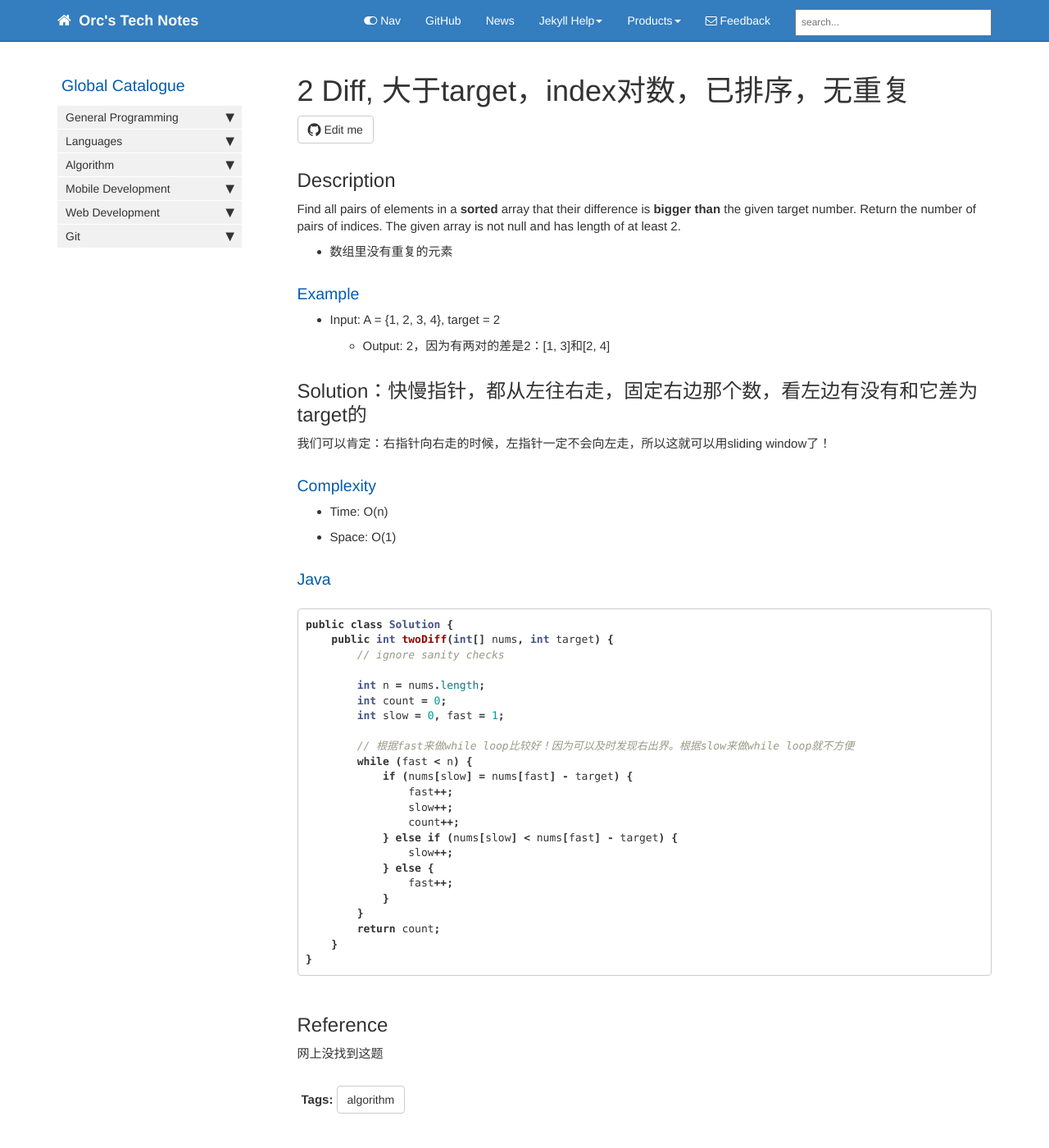
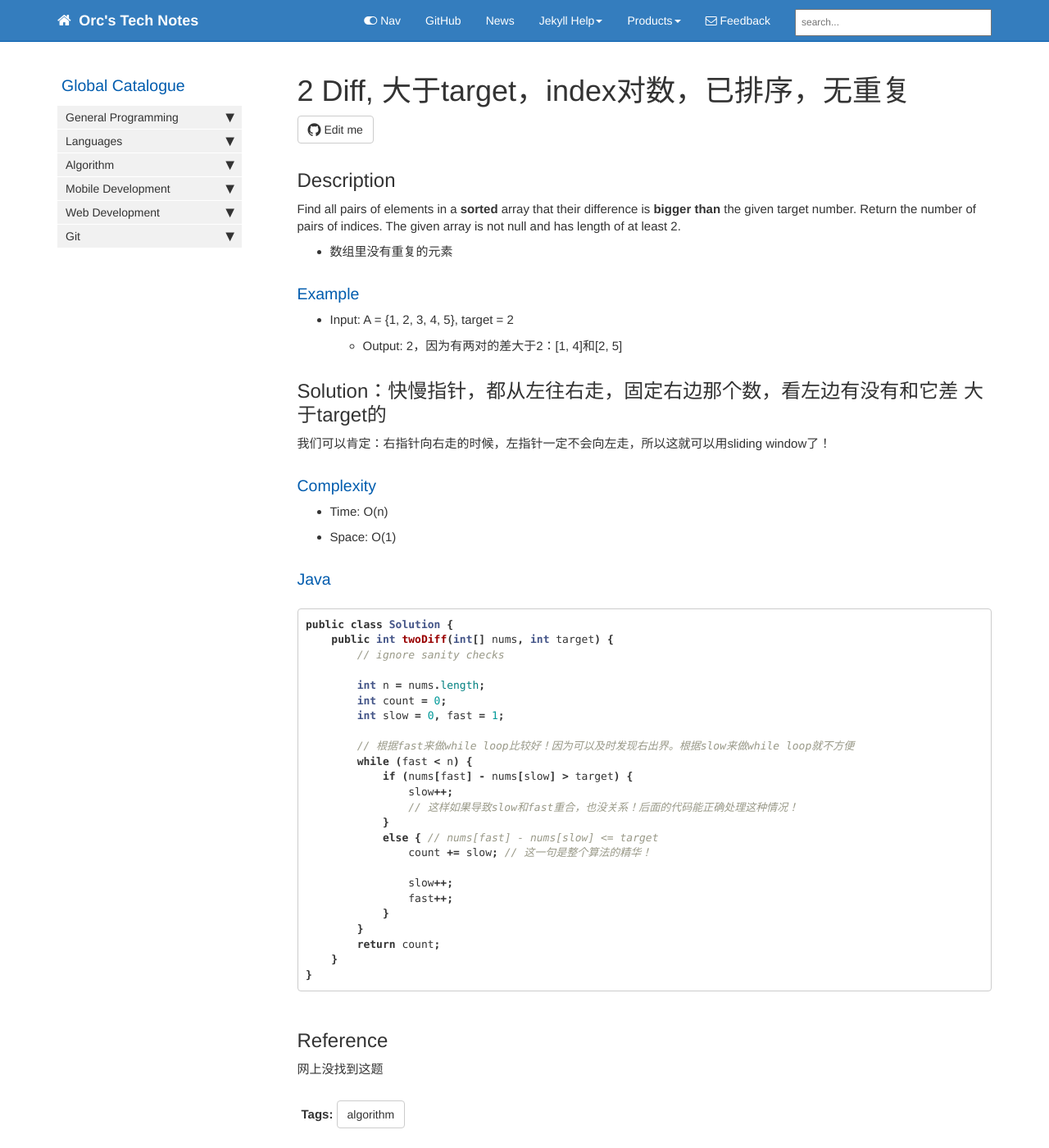
Before and after one commit to HungryOrc/hungryorc.github.io, a Jekyll site: the page built from pages/algorithm/algorithm_2Diff_大于target_index对数_已排序_无重复.md, in a window 1280 px wide and 1400 px high. Shown: the whole window at 82% size. Built offline with Jekyll 4.4.1, drawn with Linux system fonts in a browser that asks for light colours; nearby versions of some CDN libraries; comment, search, counter and statistics services are not loaded.

Commit message:
Update algorithm_2Diff_大于target_index对数_已排序_无重复.md

```diff
--- a/pages/algorithm/algorithm_2Diff_大于target_index对数_已排序_无重复.md
+++ b/pages/algorithm/algorithm_2Diff_大于target_index对数_已排序_无重复.md
@@ -17,10 +17,10 @@ The given array is not null and has length of at least 2.
 * 数组里没有重复的元素
 
 ### Example
-* Input: A = {1, 2, 3, 4}, target = 2
-  * Output: 2，因为有两对的差是2：[1, 3]和[2, 4]
+* Input: A = {1, 2, 3, 4, 5}, target = 2
+  * Output: 2，因为有两对的差大于2：[1, 4]和[2, 5]
 
-## Solution：快慢指针，都从左往右走，固定右边那个数，看左边有没有和它差为target的
+## Solution：快慢指针，都从左往右走，固定右边那个数，看左边有没有和它差 大于target的
 我们可以肯定：右指针向右走的时候，左指针一定不会向左走，所以这就可以用sliding window了！
 
 ### Complexity
@@ -39,13 +39,14 @@ public class Solution {
 
         // 根据fast来做while loop比较好！因为可以及时发现右出界。根据slow来做while loop就不方便
         while (fast < n) {
-            if (nums[slow] = nums[fast] - target) {
-                fast++;
+            if (nums[fast] - nums[slow] > target) {
                 slow++;
-                count++;
-            } else if (nums[slow] < nums[fast] - target) {
+                // 这样如果导致slow和fast重合，也没关系！后面的代码能正确处理这种情况！
+            }
+            else { // nums[fast] - nums[slow] <= target
+                count += slow; // 这一句是整个算法的精华！
+
                 slow++;
-            } else {
                 fast++;
             }
         }
```
